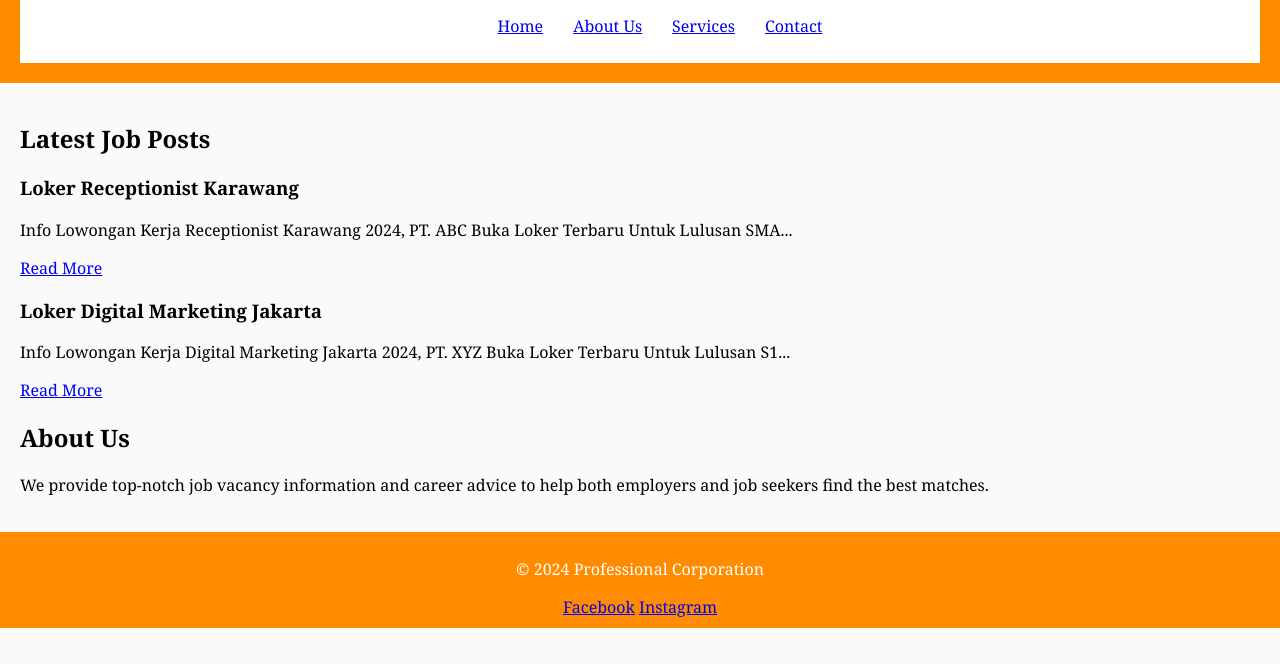
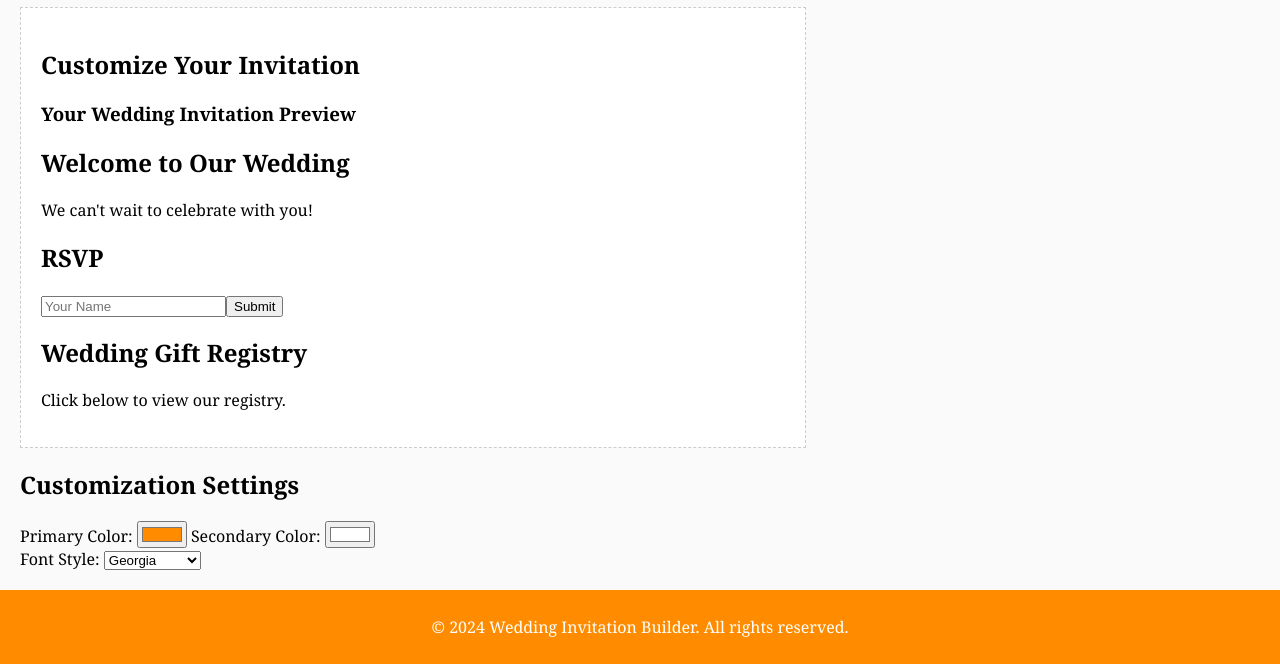
Before and after one commit to jmbeedev/businessbuilder, a plain HTML site: page index.html in a window 1280 px wide. Shown: the part 149-813 px from the top of the page. Drawn offline with Linux system fonts and the light colour scheme.

Commit message:
Update index.html

```diff
--- a/index.html
+++ b/index.html
@@ -1,60 +1,56 @@
 <!DOCTYPE html>
-<html lang="id">
+<html lang="en">
 <head>
   <meta charset="UTF-8">
   <meta name="viewport" content="width=device-width, initial-scale=1.0">
-    <meta name="description" content="Professional Corporation provides the latest job vacancies and career advice.">
-    <meta name="keywords" content="job vacancies, career, recruitment, jobs, professional corporation">
-    <meta name="author" content="Professional Corporation Team">
-    <title>Professional Corporation</title>
+  <title>Wedding Invitation Builder</title>
   <link rel="stylesheet" href="styles.css">
-    <script src="script.js" defer></script>
 </head>
 <body>
-    <!-- Header Section -->
   <header>
-        <div class="logo">
-            <img src="https://professionalcorporation.org/wp-content/uploads/2024/06/Professional-Corporation.png" alt="Professional Corporation Logo">
-        </div>
-        <nav>
-            <ul>
-                <li><a href="/">Home</a></li>
-                <li><a href="/about">About Us</a></li>
-                <li><a href="/services">Services</a></li>
-                <li><a href="/contact">Contact</a></li>
-            </ul>
-        </nav>
+    <img id="logo" src="assets/images/logo.png" alt="Wedding Invitation Logo">
   </header>
 
-    <!-- Main Section -->
+  <nav>
+    <ul id="menu"></ul>
+  </nav>
+
   <main>
-        <section class="featured-posts">
-            <h2>Latest Job Posts</h2>
-            <div class="post">
-                <h3>Loker Receptionist Karawang</h3>
-                <p>Info Lowongan Kerja Receptionist Karawang 2024, PT. ABC Buka Loker Terbaru Untuk Lulusan SMA...</p>
-                <a href="#">Read More</a>
+    <section id="editor">
+      <div id="drag-drop-area">
+        <h2>Customize Your Invitation</h2>
+        <div id="invitation-preview">
+          <h3>Your Wedding Invitation Preview</h3>
+          <div id="invitation-content">
+            <!-- Invitation Content Will Be Added Here -->
           </div>
-            <div class="post">
-                <h3>Loker Digital Marketing Jakarta</h3>
-                <p>Info Lowongan Kerja Digital Marketing Jakarta 2024, PT. XYZ Buka Loker Terbaru Untuk Lulusan S1...</p>
-                <a href="#">Read More</a>
+        </div>
       </div>
     </section>
 
-        <section class="company-profile">
-            <h2>About Us</h2>
-            <p>We provide top-notch job vacancy information and career advice to help both employers and job seekers find the best matches.</p>
+    <section id="settings">
+      <h2>Customization Settings</h2>
+      <div id="color-picker">
+        <label for="color-primary">Primary Color: </label>
+        <input type="color" id="color-primary" value="#ff8c00">
+        <label for="color-secondary">Secondary Color: </label>
+        <input type="color" id="color-secondary" value="#ffffff">
+      </div>
+      <div id="font-selector">
+        <label for="font-selector">Font Style: </label>
+        <select id="font-selector">
+          <option value="Georgia">Georgia</option>
+          <option value="Arial">Arial</option>
+          <option value="Courier New">Courier New</option>
+        </select>
+      </div>
     </section>
   </main>
 
-    <!-- Footer Section -->
   <footer>
-        <p>&copy; 2024 Professional Corporation</p>
-        <div class="social-links">
-            <a href="https://facebook.com">Facebook</a>
-            <a href="https://instagram.com">Instagram</a>
-        </div>
+    <p>&copy; 2024 Wedding Invitation Builder. All rights reserved.</p>
   </footer>
+
+  <script src="script.js"></script>
 </body>
 </html>
```
Lines whose indentation alone changed are shown as unchanged.
